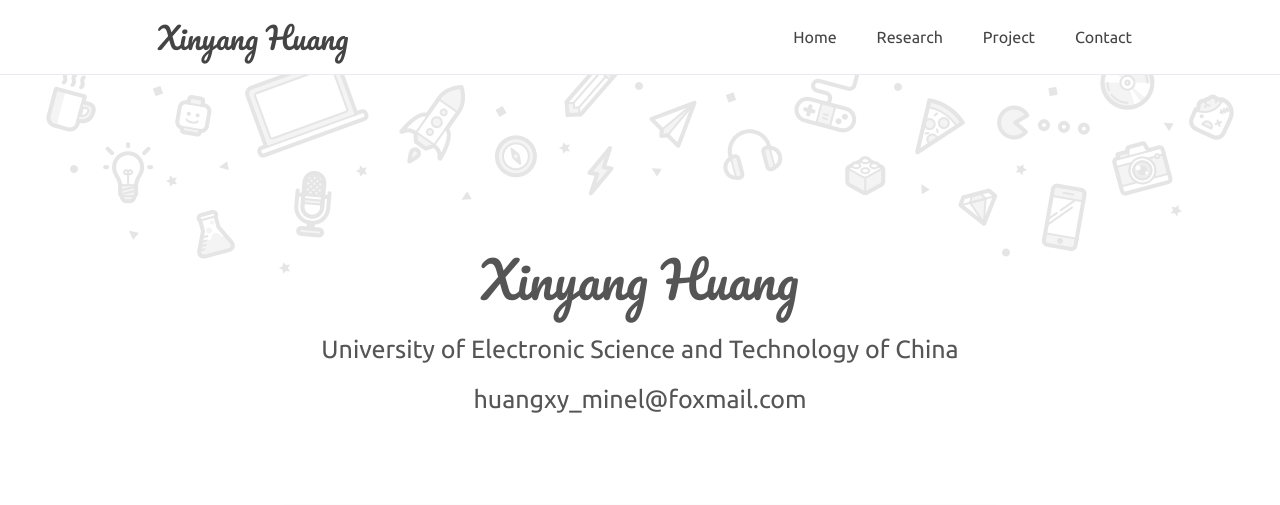
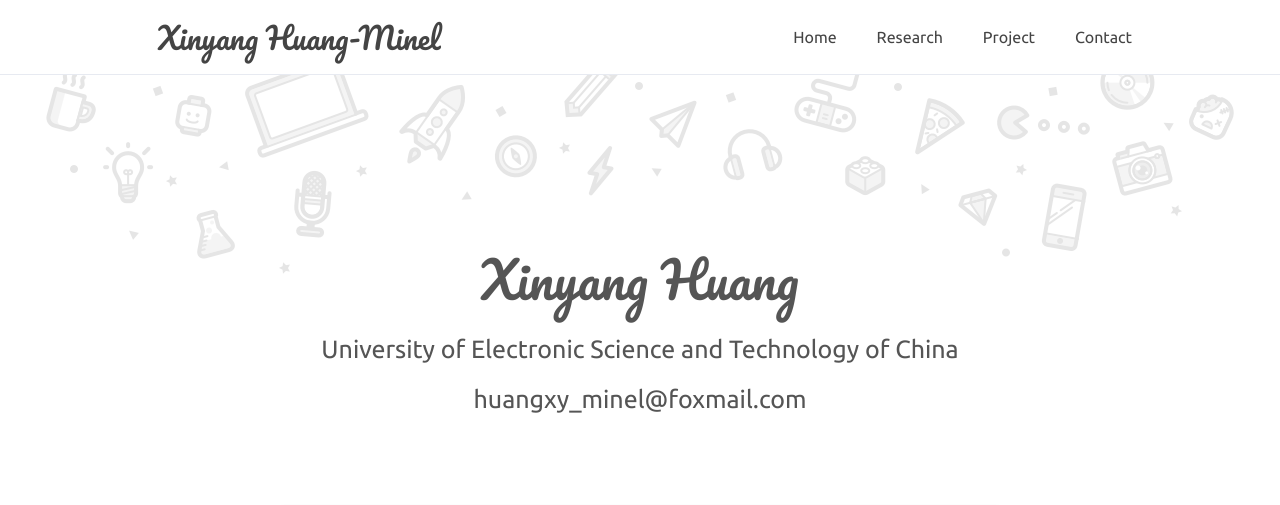
Before and after one commit to Huangxy-Minel/Huangxy-Minel.github.io, a Jekyll site: the page built from index.html, in a window 1280 px wide. Shown: the top 505 px of the page. Built offline with Jekyll 4.4.1, drawn with Linux system fonts in a browser that asks for light colours; comment, search, counter and statistics services are not loaded.

Commit message:
Update _config.yml

```diff
--- a/_config.yml
+++ b/_config.yml
@@ -16,7 +16,7 @@ nav: # 最佳体验 六个标签 且最好每个标签不超过4中文字
 author: true
 name: 'Xinyang Huang'
 NickName: 'Minel'
-webtitle: 'Xinyang Huang'
+webtitle: 'Xinyang Huang-Minel'
 bio: ' University of Electronic Science and Technology of China'
 about: true
 aboutyou: 'your introduction'
```
